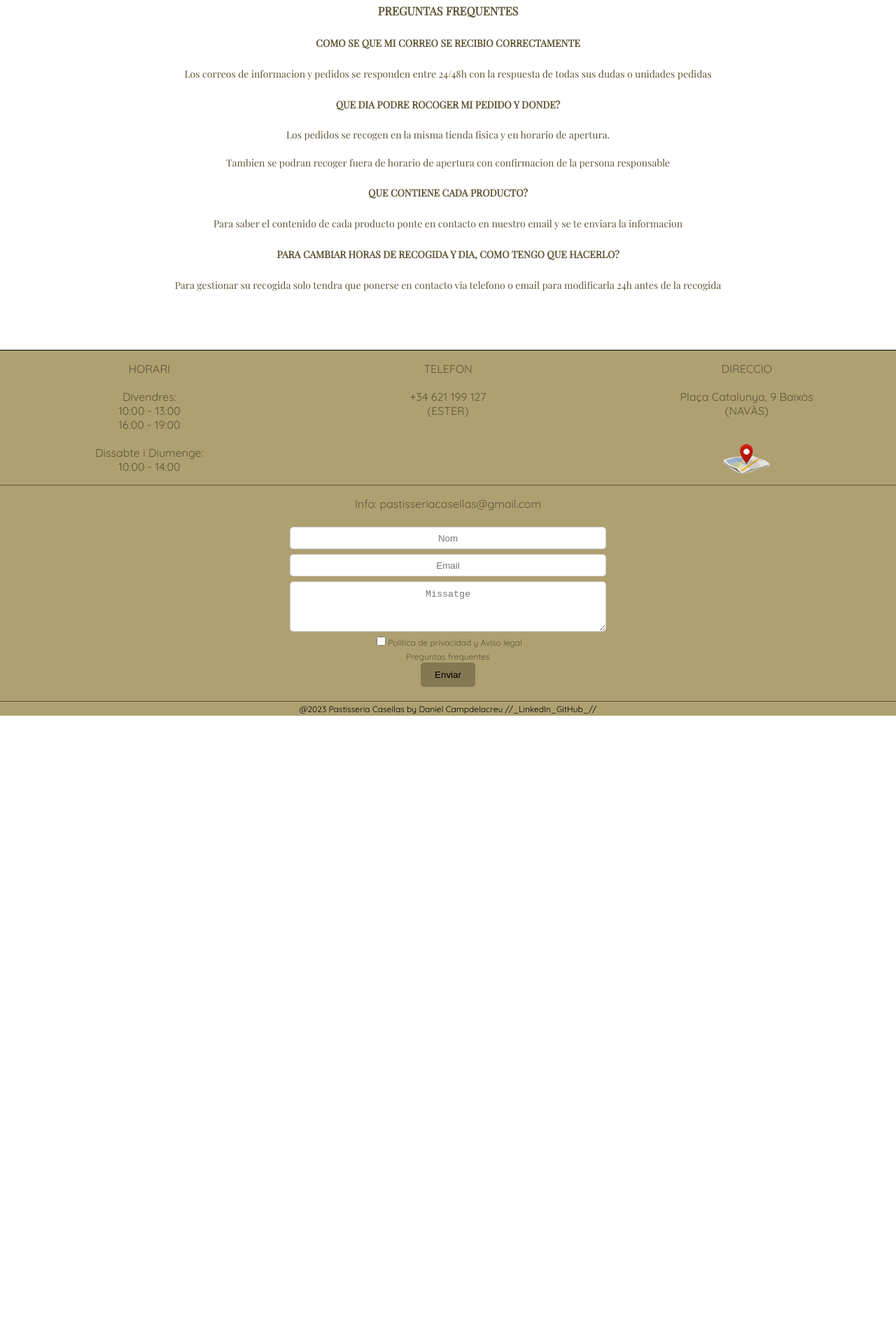
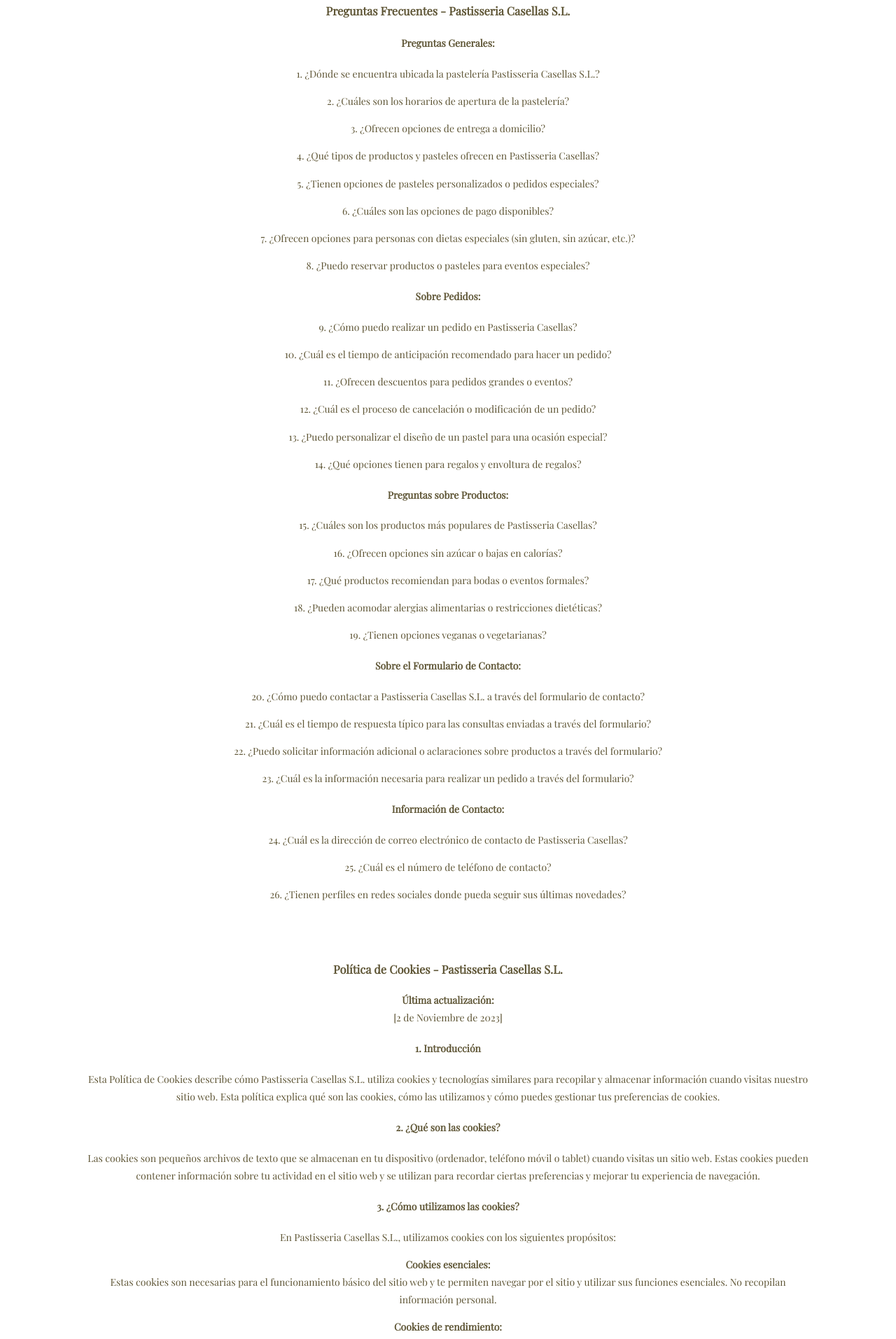
Before and after one commit to danicampdelacreu/pasteleria-casellas_react.js, a React (Create React App) app: page /faqs in a window 1280 px wide. Shown: the part 140-2054 px from the top of the page at 70% size. Before the commit the page ends 1163 px from the top, so only its background shows below. Built offline with nearby package versions, Linux system fonts and the light colour scheme.

Commit message:
Check-box faqs, cookies

```diff
--- a/src/components/footer/Footer.css
+++ b/src/components/footer/Footer.css
@@ -34,6 +34,10 @@
         text-decoration: none;
         color: #5f5636;
         font-size: 10px;
+        padding: 10px;
+    }
+    .checkbox {
+        margin-bottom: 10px;
     }
 
     .footerHorario,
--- a/src/components/footer/Footer.jsx
+++ b/src/components/footer/Footer.jsx
@@ -1,12 +1,15 @@
-import React, { useRef } from 'react';
+import React, { useRef, useState } from 'react';
 import emailjs from '@emailjs/browser';
 import { Link } from 'react-router-dom';
+
+
 
 import './Footer.css'
 import maps from '../../assets/img/maps.png'
 
 export default function Footer() {
 
+    const [checkboxChecked, setCheckboxChecked] = useState(false);
     const form = useRef();
 
     const sendEmail = (e) => {
@@ -14,7 +17,7 @@
 
         const formData = new FormData(form.current);
 
-        if (formData.get('user_name') && formData.get('user_email') && formData.get('message')) {
+        if (formData.get('user_name') && formData.get('user_email') && formData.get('message') && checkboxChecked) {
             emailjs
                 .sendForm('service_sjyf30z', 'template_itkkk5i', form.current, 'ybVHXbi9wadjWsNQj')
                 // agregar correo cliente en emailjs cuando lo tengamos y cambiar service, tempalte y form.current
@@ -30,9 +33,14 @@
                     }
                 );
         } else {
-            alert('Por favor, rellena todos los campos.');
+            alert('Por favor, rellena todos los campos y acepta la politica de privacidad');
         }
     };
+
+    const handleCheckboxChange = () => {
+        setCheckboxChecked(!checkboxChecked);
+    };
+
 
     return (
         <div className='footerGeneral'>
@@ -77,14 +85,14 @@
                             <textarea name="message" placeholder='Missatge' />
                         </div>
                         <div className="checkbox">
-                            <label>
-                                <input type="checkbox" />
-                                <Link to="/Privi">Política de privacidad y Aviso legal</Link> <br/>
-                                <Link to="/faqs">Preguntas frequentes</Link>
+                            <label className='check'>
+                            <input type="checkbox" checked={checkboxChecked} onChange={handleCheckboxChange} />
+                                <Link to="/Privi">Política de privacidad y Aviso legal</Link> <br />
+                                <Link to="/faqs">Preguntas frequentes y pólitica de cookies</Link>
                             </label>
                         </div>
                         <div className="contacto-submit">
-                            <input type="submit" value="Enviar" />
+                        <input type="submit" value="Enviar"/>
                         </div>
                     </form>
                 </div>
--- a/src/routes/FAQS/FAQS.jsx
+++ b/src/routes/FAQS/FAQS.jsx
@@ -1,19 +1,76 @@
 
 import './FAQS.css'
 
-export default function FAQS(){
+export default function FAQS() {
     return (
         <div className="FAQS">
-            <h3 className='first'>PREGUNTAS FREQUENTES</h3>
-            <h4>COMO SE QUE MI CORREO SE RECIBIO CORRECTAMENTE</h4>
-            <p>Los correos de informacion y pedidos se responden entre 24/48h con la respuesta de todas sus dudas o unidades pedidas</p>
-            <h4>QUE DIA PODRE ROCOGER MI PEDIDO Y DONDE?</h4>
-            <p>Los pedidos se recogen en la misma tienda fisica y en horario de apertura.</p>
-            <p>Tambien se podran recoger fuera de horario de apertura con confirmacion de la persona responsable</p>
-            <h4>QUE CONTIENE CADA PRODUCTO?</h4>
-            <p>Para saber el contenido de cada producto ponte en contacto en nuestro email y se te enviara la informacion</p>
-            <h4>PARA CAMBIAR HORAS DE RECOGIDA Y DIA, COMO TENGO QUE HACERLO?</h4>
-            <p className='lastP'>Para gestionar su recogida solo tendra que ponerse en contacto via telefono o email para modificarla 24h antes de la recogida</p>
+            <h3 className='first'>Preguntas Frecuentes - Pastisseria Casellas S.L.</h3>
+
+            <h4>Preguntas Generales:</h4>
+            <p>1. ¿Dónde se encuentra ubicada la pastelería Pastisseria Casellas S.L.?</p>
+            <p>2. ¿Cuáles son los horarios de apertura de la pastelería?</p>
+            <p>3. ¿Ofrecen opciones de entrega a domicilio?</p>
+            <p>4. ¿Qué tipos de productos y pasteles ofrecen en Pastisseria Casellas?</p>
+            <p>5. ¿Tienen opciones de pasteles personalizados o pedidos especiales?</p>
+            <p>6. ¿Cuáles son las opciones de pago disponibles?</p>
+            <p>7. ¿Ofrecen opciones para personas con dietas especiales (sin gluten, sin azúcar, etc.)?</p>
+            <p>8. ¿Puedo reservar productos o pasteles para eventos especiales?</p>
+
+            <h4>Sobre Pedidos:</h4>
+            <p>9. ¿Cómo puedo realizar un pedido en Pastisseria Casellas?</p>
+            <p>10. ¿Cuál es el tiempo de anticipación recomendado para hacer un pedido?</p>
+            <p>11. ¿Ofrecen descuentos para pedidos grandes o eventos?</p>
+            <p>12. ¿Cuál es el proceso de cancelación o modificación de un pedido?</p>
+            <p>13. ¿Puedo personalizar el diseño de un pastel para una ocasión especial?</p>
+            <p>14. ¿Qué opciones tienen para regalos y envoltura de regalos?</p>
+
+            <h4>Preguntas sobre Productos:</h4>
+            <p>15. ¿Cuáles son los productos más populares de Pastisseria Casellas?</p>
+            <p>16. ¿Ofrecen opciones sin azúcar o bajas en calorías?</p>
+            <p>17. ¿Qué productos recomiendan para bodas o eventos formales?</p>
+            <p>18. ¿Pueden acomodar alergias alimentarias o restricciones dietéticas?</p>
+            <p>19. ¿Tienen opciones veganas o vegetarianas?</p>
+
+            <h4>Sobre el Formulario de Contacto:</h4>
+            <p>20. ¿Cómo puedo contactar a Pastisseria Casellas S.L. a través del formulario de contacto?</p>
+            <p>21. ¿Cuál es el tiempo de respuesta típico para las consultas enviadas a través del formulario?</p>
+            <p>22. ¿Puedo solicitar información adicional o aclaraciones sobre productos a través del formulario?</p>
+            <p>23. ¿Cuál es la información necesaria para realizar un pedido a través del formulario?</p>
+
+            <h4>Información de Contacto:</h4>
+            <p>24. ¿Cuál es la dirección de correo electrónico de contacto de Pastisseria Casellas?</p>
+            <p>25. ¿Cuál es el número de teléfono de contacto?</p>
+            <p className='lastP'>26. ¿Tienen perfiles en redes sociales donde pueda seguir sus últimas novedades?</p>
+
+            <h3 className='first'>Política de Cookies - Pastisseria Casellas S.L.</h3>
+
+            <p><strong>Última actualización:</strong> [2 de Noviembre de 2023]</p>
+
+            <h4>1. Introducción</h4>
+            <p>Esta Política de Cookies describe cómo Pastisseria Casellas S.L. utiliza cookies y tecnologías similares para recopilar y almacenar información cuando visitas nuestro sitio web. Esta política explica qué son las cookies, cómo las utilizamos y cómo puedes gestionar tus preferencias de cookies.</p>
+
+            <h4>2. ¿Qué son las cookies?</h4>
+            <p>Las cookies son pequeños archivos de texto que se almacenan en tu dispositivo (ordenador, teléfono móvil o tablet) cuando visitas un sitio web. Estas cookies pueden contener información sobre tu actividad en el sitio web y se utilizan para recordar ciertas preferencias y mejorar tu experiencia de navegación.</p>
+
+            <h4>3. ¿Cómo utilizamos las cookies?</h4>
+            <p>En Pastisseria Casellas S.L., utilizamos cookies con los siguientes propósitos:</p>
+
+            <p><strong>Cookies esenciales:</strong> Estas cookies son necesarias para el funcionamiento básico del sitio web y te permiten navegar por el sitio y utilizar sus funciones esenciales. No recopilan información personal.</p>
+
+            <p><strong>Cookies de rendimiento:</strong> Utilizamos cookies de terceros, como Google Analytics, para recopilar información sobre cómo los visitantes utilizan nuestro sitio web. Esta información se utiliza para mejorar el rendimiento y la experiencia del usuario.</p>
+
+            <p><strong>Cookies de funcionalidad:</strong> Estas cookies permiten que el sitio web recuerde las preferencias del usuario, como el idioma y la región, para proporcionar una experiencia más personalizada.</p>
+
+            <p><strong>Cookies de publicidad:</strong> Podemos utilizar cookies de publicidad de terceros para mostrar anuncios relevantes a los visitantes. Estas cookies pueden rastrear la navegación del usuario en línea y se utilizan para ofrecer publicidad dirigida.</p>
+
+            <h4>4. Gestión de cookies</h4>
+            <p>Puedes controlar y gestionar tus preferencias de cookies en cualquier momento. La mayoría de los navegadores web te permiten aceptar, rechazar o eliminar cookies. Consulta la configuración de tu navegador para obtener información sobre cómo hacerlo.</p>
+
+            <h4>5. Cambios en nuestra política de cookies</h4>
+            <p>Nos reservamos el derecho de actualizar o modificar esta Política de Cookies en cualquier momento. Cualquier cambio significativo se comunicará en nuestro sitio web. La fecha de la última actualización se encuentra en la parte superior de esta política.</p>
+
+            <h4>6. Contacto</h4>
+            <p className='lastP'>Si tienes alguna pregunta o inquietud sobre nuestra política de cookies, por favor, contáctanos a través de pastisseriacasellas@gmail.com.</p>
         </div>
     );
 }
```
